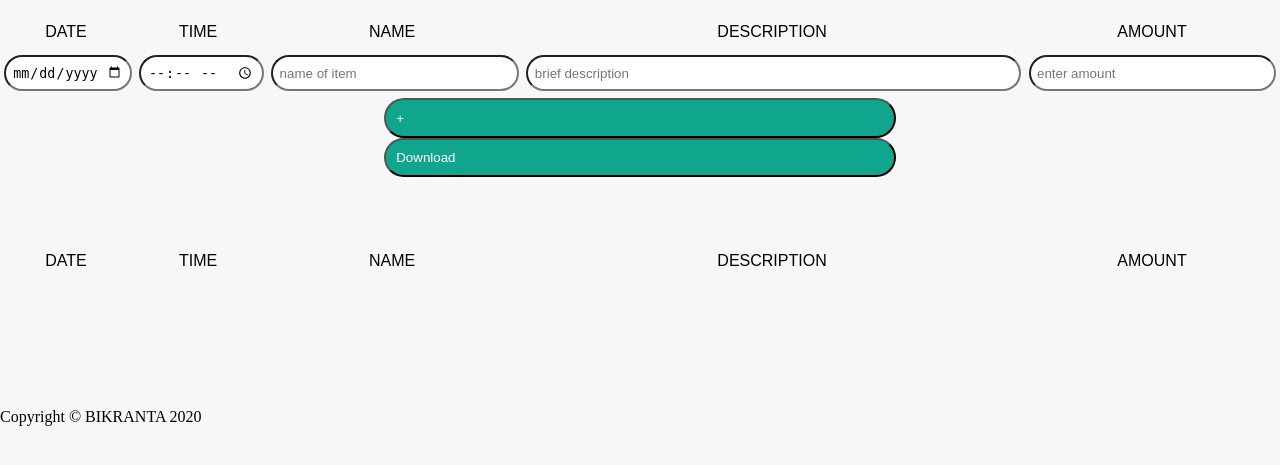
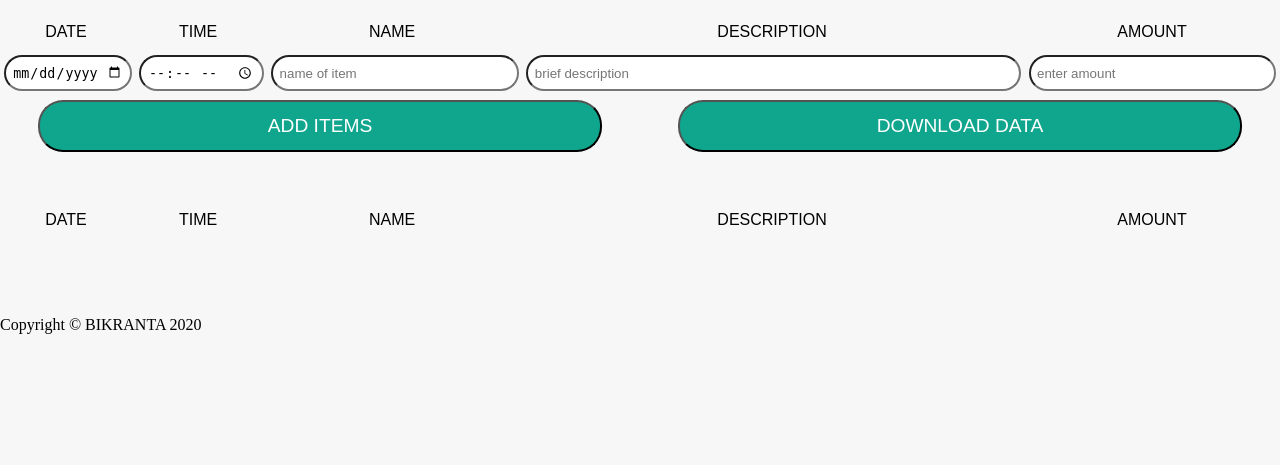
Before and after one commit to BikrantaS/Expense-Tracker, a Node server app: page / in a window 1280 px wide. Shown: the part 54-519 px from the top of the page. Run offline with Node 20, Linux system fonts and the light colour scheme.

Commit message:
button alignment done

```diff
--- a/docs/blog1.txt
+++ b/docs/blog1.txt
@@ -1 +1 @@
-2021-02-12  cvbcv nnbvnbv nvbn
+2021-02-04 14:39 xcxzc xzcxczx 12345
--- a/public/styles.css
+++ b/public/styles.css
@@ -7,7 +7,7 @@
 
 
 @import url('https://fonts.googleapis.com/css2?family=Maven+Pro:wght@900&family=Passion+One:wght@700&family=Raleway:wght@700&family=Staatliches&display=swap');
-
+@import url('https://fonts.googleapis.com/css2?family=Alfa+Slab+One&display=swap');
 
 body{
 
@@ -144,20 +144,18 @@ input{
    opacity: 1;
    color: white;
   font-family: 'Maven Pro', sans-serif;
-  text-align: center;
-  width:40%;
-  padding: 0.8%;
-  margin: auto;
-  display: flex;
-
- }
+  font-size: 1.2rem;
+  float:left;
+  width: 44%;
+  margin: 2px 3%;
+  padding: 1% 11%;
+}
 
  .buto:hover {
    opacity: 1;
    background-color: #00B779;
-  text-align: center;
  }
 
  .list{
-   padding:4% 0 10% 0;
+   padding:7% 0 6% 0;
  }
--- a/views/index.ejs
+++ b/views/index.ejs
@@ -21,11 +21,11 @@
                 <input class="description sizing" type="text" name="description" placeholder="brief description" autocomplete="off">
                 <input class="amount sizing" type="text" name="amount" placeholder="enter amount" autocomplete="off">
               </div>
-              <button class="buto sizing "  style="text-align: center;" type="submit" name="list" value=<%= listTitle %>>+</button>
+              <button class="buto sizing " type="submit" name="list" value=<%= listTitle %>>ADD ITEMS</button>
             </form>
 
             <form class="" action="/download" method="get">
-              <button class="buto sizing "  style="text-align: center;" type="submit">Download</button>
+              <button class="buto sizing "  type="submit">DOWNLOAD DATA</button>
             </form>
 
       </div>
```
